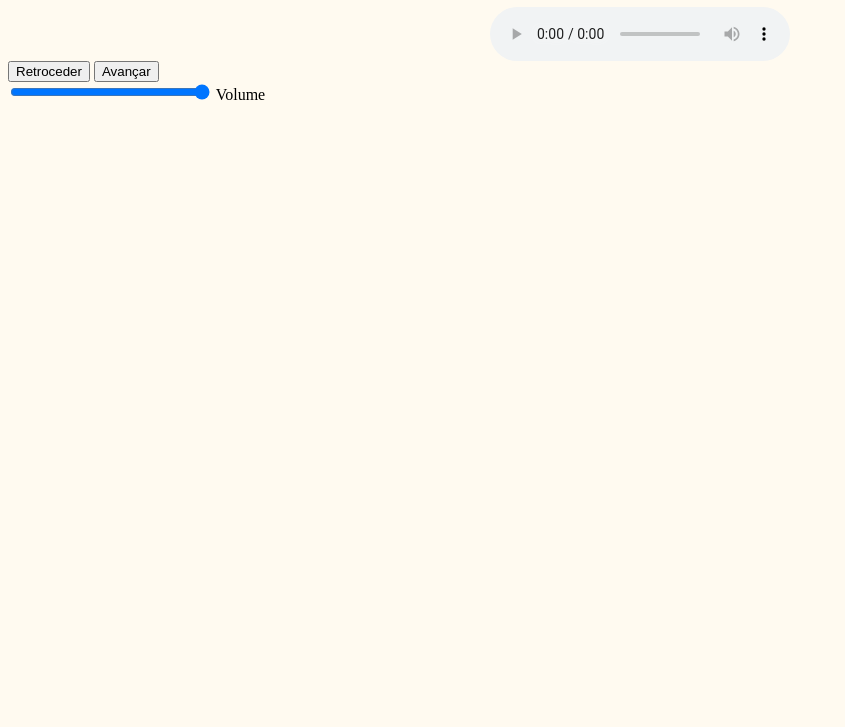
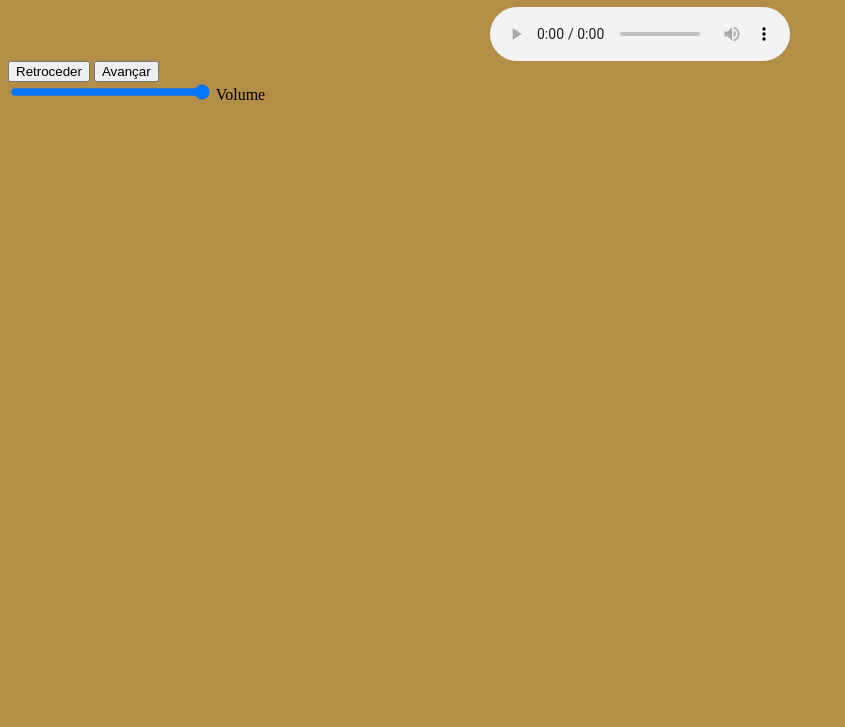
Before and after one commit to webcatolicapicos/webcatolicapicos, a plain HTML site: page index.html in a window 1280 px wide. Shown: the part 73-800 px from the top of the page, without its empty margins (0-845 px from the left). Drawn offline with Linux system fonts and the light colour scheme.

Commit message:
Apenas um teste
Alteração na cor do body.

```diff
--- a/style.css
+++ b/style.css
@@ -1,6 +1,6 @@
 
     body {
-      background-color: #FFFAF0; /* Define a cor de fundo como creme */
+      background-color: #b38e46; /* Define a cor de fundo como creme */
     }
 
     #audioPlayer {
```
